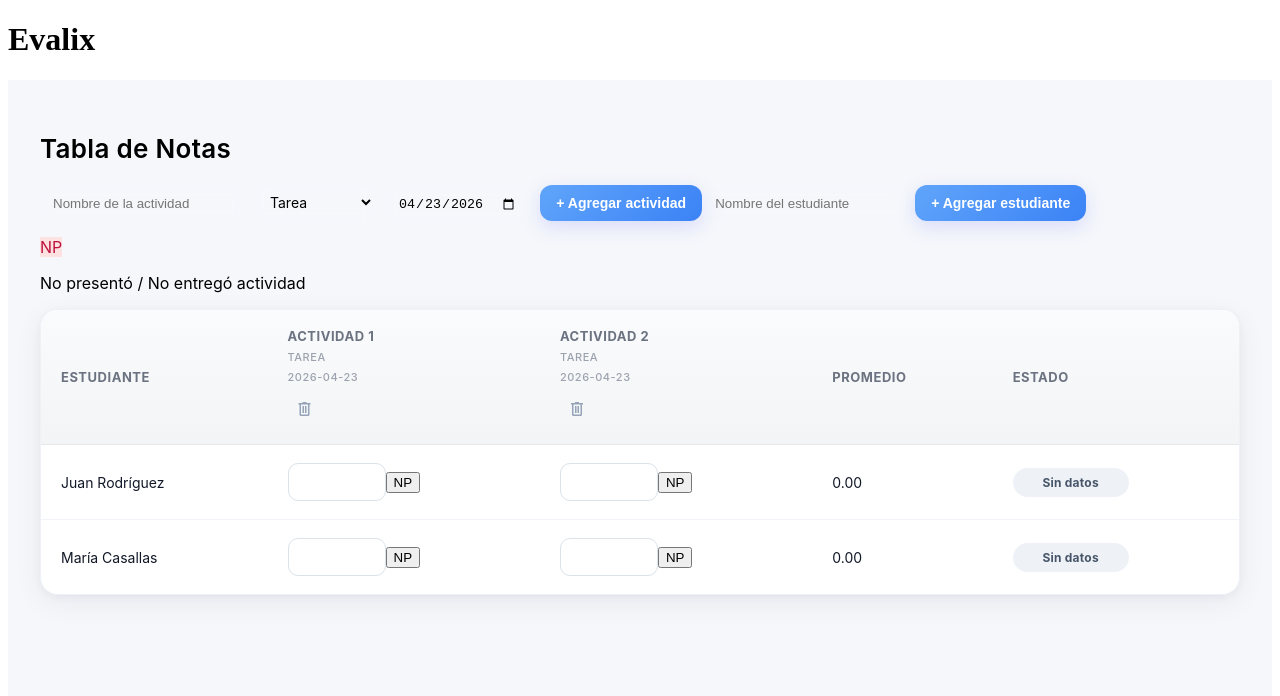
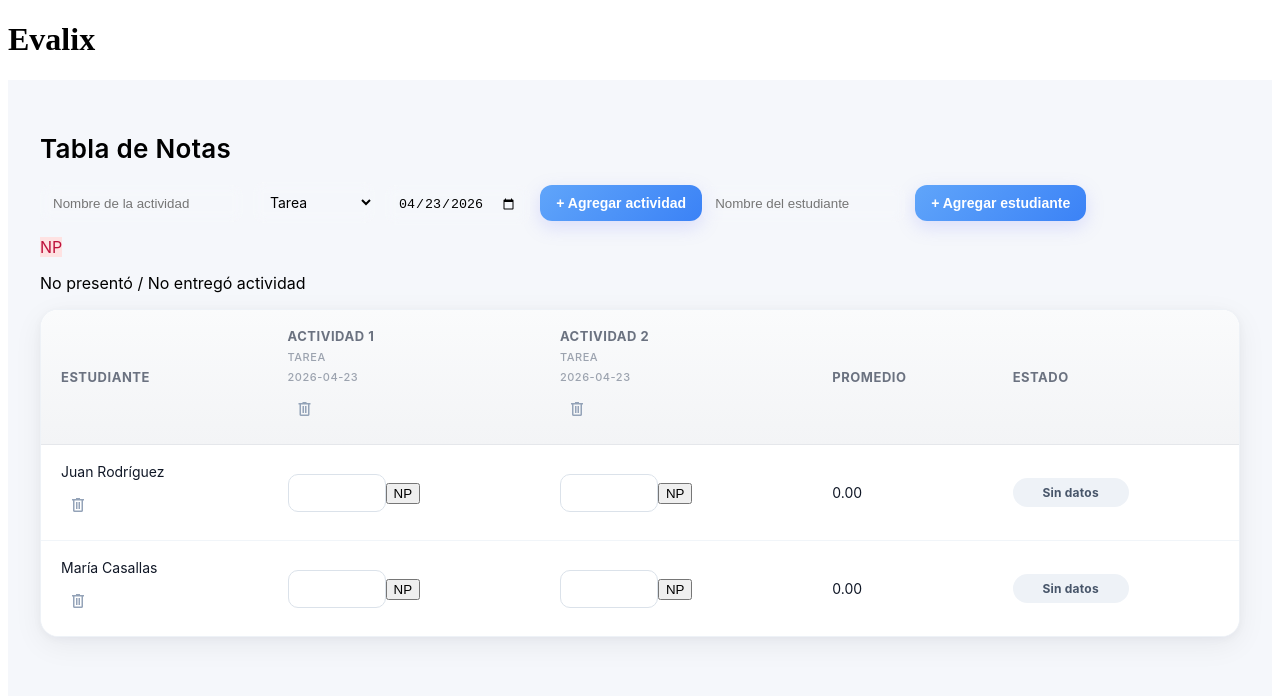
Before and after one commit to Frixix/Evalix, a React (Vite) app: page / in a window 1280 px wide. Shown: the top 696 px of the page. Built offline with nearby package versions, Linux system fonts and the light colour scheme.

Commit message:
Feat : Eliminación de alumno

```diff
--- a/src/components/TablaNotas.jsx
+++ b/src/components/TablaNotas.jsx
@@ -42,6 +42,14 @@ function TablaNotas() {
       fechaCreacion: hoy
     }
   ]);
+
+    const eliminarEstudiante = (estudianteId) => {
+    const nuevosEstudiantes = estudiantes.filter(
+      (est) => est.id !== estudianteId
+    );
+
+      setEstudiantes(nuevosEstudiantes);
+    };
 
   // ================================
   // HYDRATION + VALIDACIÓN
@@ -427,7 +435,28 @@ function TablaNotas() {
 
               return (
                 <tr key={est.id}>
-                  <td>{est.nombre}</td>
+                  <td>
+                    <div className="estudiante-info">
+                      <span>{est.nombre}</span>
+
+                      <button
+                        className="btn-eliminar"
+                        onClick={() => {
+                          const confirmar = window.confirm(
+                            `¿Eliminar a "${est.nombre}"?\n\nEsta acción no se puede deshacer.`
+                          );
+
+                          if (confirmar) {
+                            eliminarEstudiante(est.id);
+                          }
+                        }}
+                      >
+                        <span className="material-symbols-outlined">
+                          delete
+                        </span>
+                      </button>
+                    </div>
+                  </td>
 
                   {actividades.map((act) => {
                     const esNP =
```
Also changed, not shown: 1 other file (tests, documents, lock files or other folders).
